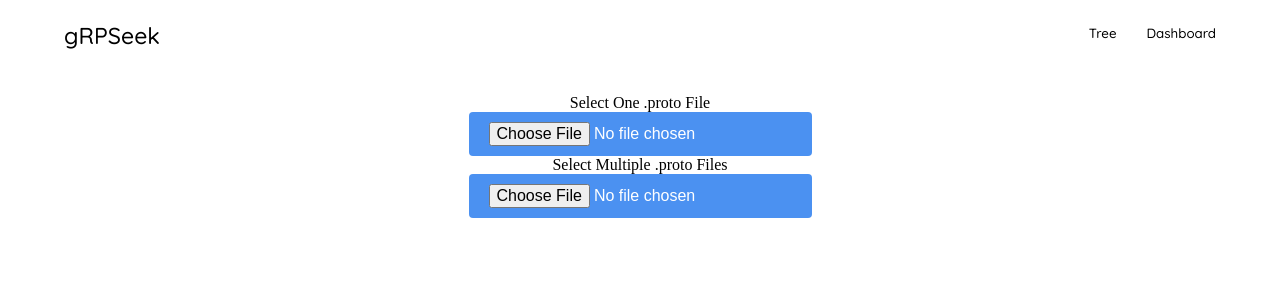
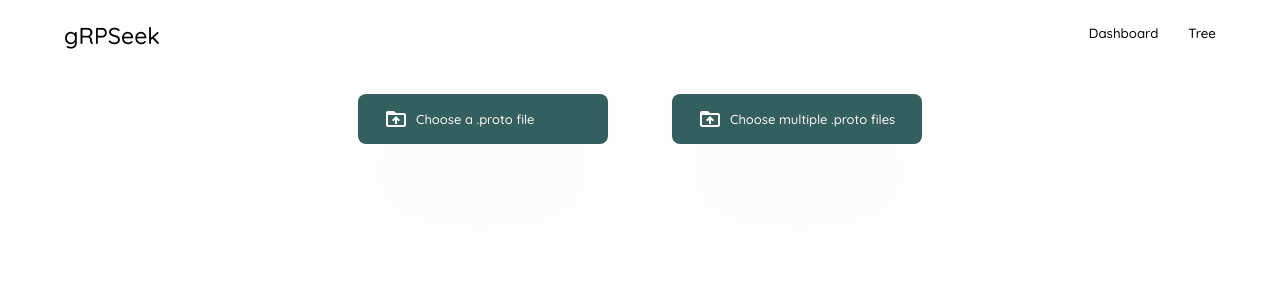
Before and after one commit to oslabs-beta/gRPSeek, a React (Vite) app: page /treemap in a window 1280 px wide. Shown: the top 300 px of the page. Built offline with nearby package versions, Linux system fonts and the light colour scheme.

Commit message:
changed style of buttons in tree page as well as the tree itself

```diff
--- a/package.json
+++ b/package.json
@@ -30,6 +30,7 @@
     "@emotion/react": "^11.11.0",
     "@emotion/styled": "^11.11.0",
     "@faker-js/faker": "^8.0.1",
+    "@mui/icons-material": "^5.11.16",
     "@mui/material": "^5.13.2",
     "@mui/styled-engine-sc": "^5.12.0",
     "@reduxjs/toolkit": "^1.9.5",
--- a/src/client/components/NavBar.tsx
+++ b/src/client/components/NavBar.tsx
@@ -16,8 +16,8 @@ const NavBar: React.FC = () => {
     <div className="nav-bar">
       <h1 className="logo">gRPSeek</h1>
       <div className="navbar-buttons">
+        <button className="dashboard-button" onClick={() => navigate('/dashboard')}>Dashboard</button>
         <button className="tree-button" onClick={() => navigate('/treemap')}>Tree</button>
-        <button className="dashboard-button" onClick={() => navigate('/dashboard')}>Dashboard</button>
       </div>
     </div>
 
--- a/src/client/components/Tree.jsx
+++ b/src/client/components/Tree.jsx
@@ -9,10 +9,11 @@ function Tree(props) {
   const svgRef = useRef(null);
   console.log("inside tree component: ", props.treeData);
 
-  const clearTree = () => {
-    d3.select("svg").selectAll("*").remove();
-    console.log("this is props.treedata", props.treeData);
-  };
+  const colors = ['rgb(52,95,95)', 'rgb(27, 65, 65)', 'rgb(10, 10, 10)', 'rgb(99, 99, 99)']
+  // const clearTree = () => {
+  //   d3.select("svg").selectAll("*").remove();
+  //   console.log("this is props.treedata", props.treeData);
+  // };
 
   useEffect(() => {
     if (props.treeData) {
@@ -22,11 +23,14 @@ function Tree(props) {
     }
 
     //creates an svg with a height and width
+    const svgWidth = 1500;
+    const svgHeight = 800;
+
     const svg = d3
       .select(ref.current)
       .append("svg")
-      .attr("width", 1500)
-      .attr("height", 800);
+      .attr("width", svgWidth)
+      .attr("height", svgHeight);
 
     svgRef.current = svg;
 
@@ -38,7 +42,7 @@ function Tree(props) {
     treeLayout(treeRoot);
 
     //creates an svg group ('g') element for links and appends it to the svg
-    const g = svg.append("g").attr("transform", "translate(120,50)");
+    const g = svg.append("g").attr("transform", "translate(200,125)");
 
     const link = g
       .selectAll(".link")
@@ -72,7 +76,7 @@ function Tree(props) {
     node
       .append("circle")
       .attr("r", 8)
-      .attr("fill", (d) => (d.children ? "blue" : "red")); //radius of circle
+      .attr("fill", (d) => (d.children ? "rgb(52,95,95)" : "gb(32, 60, 60)")); //radius of circle
 
     node
       .append("text")
@@ -84,8 +88,8 @@ function Tree(props) {
   }, [props.treeData]);
 
   return (
-    <div className="tree--container" ref={ref}>
-      <button onClick={clearTree}>click me</button>
+    <div className="tree--container" >
+      <div ref={ref}></div>
 
     </div>
   );
--- a/src/client/components/Treemap.jsx
+++ b/src/client/components/Treemap.jsx
@@ -3,6 +3,7 @@ import React from "react";
 import protobuf from "protobufjs";
 import Tree from "./Tree";
 import "../../styles.scss";
+import DriveFolderUploadIcon from '@mui/icons-material/DriveFolderUpload';
 
 
 function Treemap() {
@@ -211,7 +212,6 @@ function Treemap() {
   return (
     <div>
       <div className="inputs">
-        <label for="file-input" id="file-label">Select One .proto File</label>
         <input
           className="oneProtoFile--input"
           id="file-input"
@@ -220,7 +220,9 @@ function Treemap() {
           title=" "
           onChange={onFileChange}
         ></input>
-        <label for="file-input2" id="file-label">Select Multiple .proto Files</label>
+        <label for="file-input" id="file-label">
+          <DriveFolderUploadIcon className="icon"/>
+          Choose a .proto file</label>
         <input
           id="file-input2"
           className="multipleProtoFiles--input"
@@ -228,6 +230,9 @@ function Treemap() {
           accept=".proto"
           onChange={onFileChangeCallback}
         />
+        <label for="file-input2" id="file-label">
+        <DriveFolderUploadIcon className="icon"/>
+          Choose multiple .proto files</label>
       </div>
       {dataReady && <Tree treeData={current} />}
     </div>
--- a/src/styles.scss
+++ b/src/styles.scss
@@ -266,7 +266,7 @@ a {
 }
 
 .text {
-  font-family: "Quicksand", sans-serif;
+  font-family: system-ui, -apple-system, BlinkMacSystemFont, 'Segoe UI', Roboto, Oxygen, Ubuntu, Cantarell, 'Open Sans', 'Helvetica Neue', sans-serif;
   font-weight: 400;
   font-size: 14px;
 }
@@ -274,9 +274,11 @@ a {
 .inputs {
   margin-top: 28px;
   display: flex;
-  flex-direction: column;
+  justify-content: center;
+  gap: 5%;
   align-items: center;
   margin-bottom: 20px;
+
 }
 
 .file-label {
@@ -285,23 +287,33 @@ a {
 }
 
 
-input[type='file'] {
-  display: inline-block;
-  padding: 10px 20px;
-  background-color: rgb(75, 145, 241);
-  color: white;
-  border: none;
-  border-radius: 4px;
-  cursor: pointer;
-  font-size: 16px;
-
+input[type="file"] {
+  display: none;
 }
 
+label{
+  color: rgb(251, 249, 247);
+  height: 50px;
+  width: 250px;
+  border-radius: 8px;
+  background-color: rgb(52,95,95);
+  font-size: 13px;
+  display: flex;
+  justify-self: center;
+  align-items: center;
+  font-family: 'Quicksand';
+  cursor: pointer;
+  box-shadow: rgba(50, 50, 93, 0.25) 0px 50px 100px -20px, rgba(0, 0, 0, 0.3) 0px 30px 60px -30px;
+}
 
+.icon{
+  margin-left: 26px;
+  margin-right: 8px;
+}
 
 /* Styling the button hover effect */
-input[type='file']:hover {
-  background-color: #5c4de9;
+label:hover {
+  background-color: rgb(27, 65, 65);
 }
 
 /* Styling the file input appearance */
@@ -378,8 +390,8 @@ body{
   width: 80%;
   // background: linear-gradient(179.1deg, rgb(43, 170, 96) 2.3%, rgb(129, 204, 104) 98.3%);
   // background-color: rgb(52,95,95);
-  background: rgb(121,127,136);
-  background: linear-gradient(90deg, rgba(121,127,136,1) 0%, rgba(52,95,95,1) 59%);
+  background-color: #89d8d3;
+  background-image: linear-gradient(315deg, #64b0aa 0%, #037562 74%);
   border: 0px solid transparent;
   box-shadow: rgba(0, 0, 0, 0.25) 0px 54px 55px, rgba(0, 0, 0, 0.12) 0px -12px 30px, rgba(0, 0, 0, 0.12) 0px 4px 6px, rgba(0, 0, 0, 0.17) 0px 12px 13px, rgba(0, 0, 0, 0.09) 0px -3px 5px;
   border-radius: 8px;
```
Also changed, not shown: 2 other files (tests, documents, lock files or other folders).
